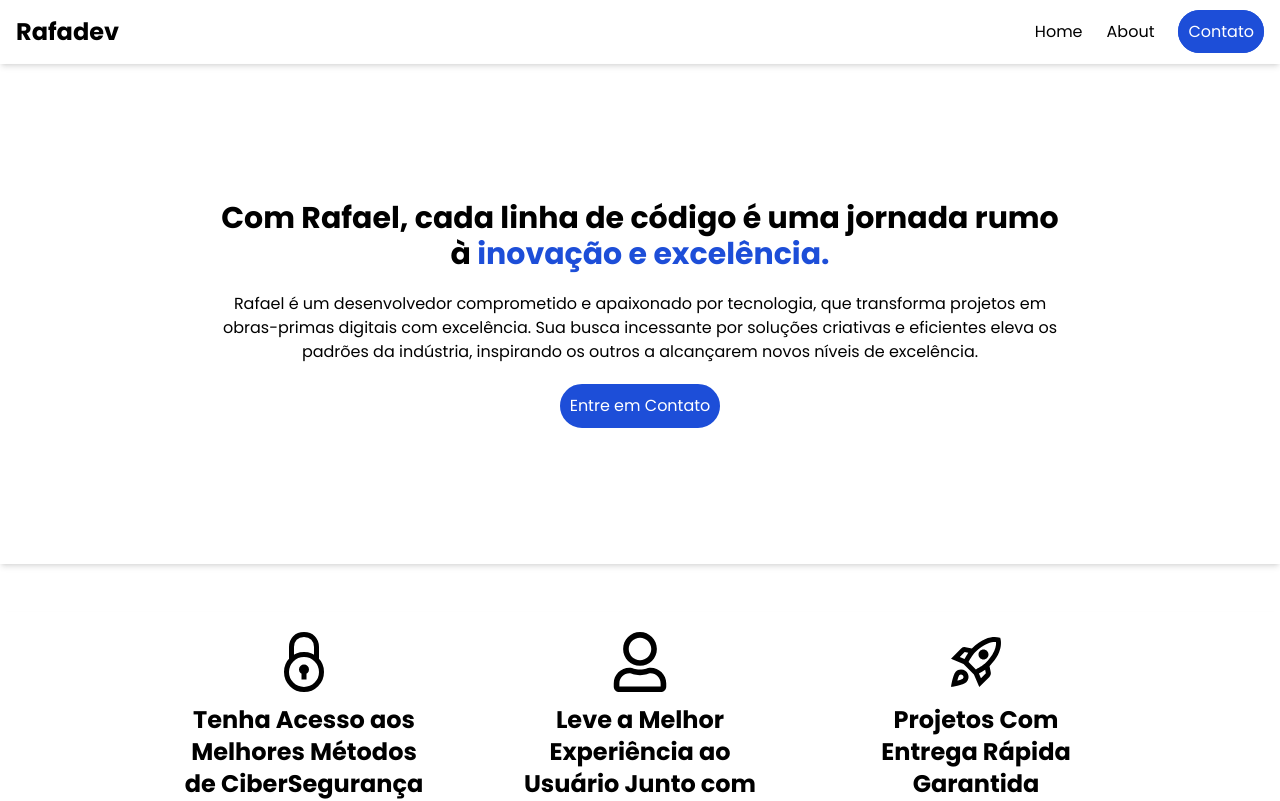
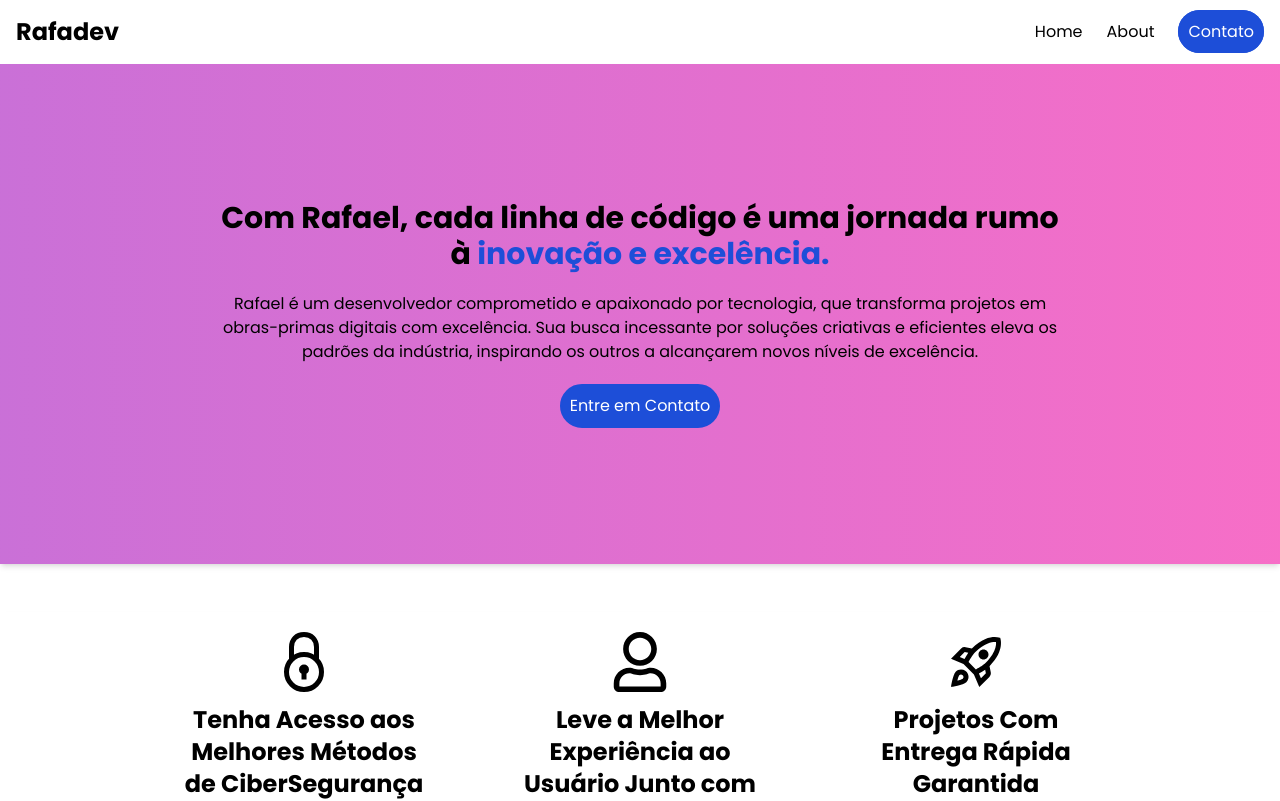
Before and after one commit to rafacortts/rafadev, a React (Vite) app: page / in a window 1280 px wide. Shown: the top 801 px of the page. Built offline with nearby package versions, Linux system fonts and the light colour scheme.

Commit message:
Alteração-BG

```diff
--- a/src/Hero.jsx
+++ b/src/Hero.jsx
@@ -1,7 +1,7 @@
 import React from "react";
 const Hero = () => {
   return (
-    <div className="bg-blue-00 shadow-md">
+    <div className="bg-blue-00 shadow-md bg-gradient-animated">
       <main className=" sm:mt-0 container ">
         <div className=" min-h-[500px] flex items-center justify-center">
           <div className="space-y-5 justify-center p-12 ">
@@ -19,7 +19,7 @@ const Hero = () => {
             <div className="space-x-4 flex justify-center">
               <a
                 href="#"
-                className="bg-blue-700 border-2 border-blue-700 text-white p-2 rounded-full transition hover:bg-white hover:text-black hover:border-2 hover:border-blue-700"
+                className="bg-blue-700 border-2 border-blue-700 text-white p-2 rounded-full transition hover:bg-transparent hover:text-black hover:border-2 hover:border-blue-700"
               >
                 {" "}
                 Entre em Contato
--- a/src/index.css
+++ b/src/index.css
@@ -6,3 +6,21 @@
 .slick-slide > div{
     margin: 0 8px;
 }
+
+@keyframes gradient-bg {
+    0% {
+      background-position: 0% 50%;
+    }
+    50% {
+      background-position: 100% 50%;
+    }
+    100% {
+      background-position: 0% 50%;
+    }
+  }
+
+  .bg-gradient-animated {
+    background: linear-gradient(270deg, #ff6ec4, #7873f5, #4ade80);
+    background-size: 600% 600%;
+    animation: gradient-bg 16s ease infinite;
+  }
```
